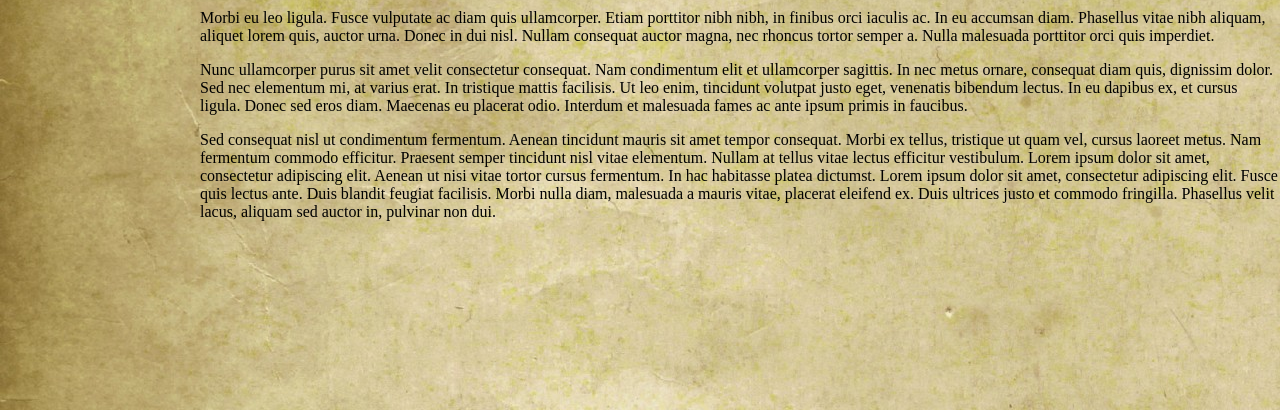
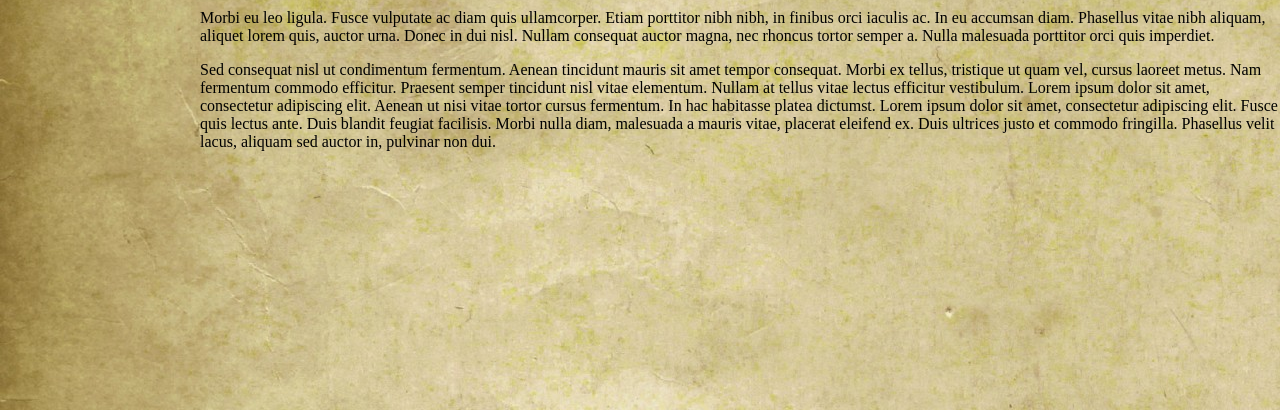
Before and after one commit to reischlago/ragos, a plain HTML site: page index.html in a window 1280 px wide. Shown: the part 390-800 px from the top of the page. Drawn offline with Linux system fonts and the light colour scheme.

Commit message:
still trying

```diff
--- a/index.html
+++ b/index.html
@@ -29,8 +29,6 @@ rel="stylesheet" >
 
 		<p>Morbi eu leo ligula. Fusce vulputate ac diam quis ullamcorper. Etiam porttitor nibh nibh, in finibus orci iaculis ac. In eu accumsan diam. Phasellus vitae nibh aliquam, aliquet lorem quis, auctor urna. Donec in dui nisl. Nullam consequat auctor magna, nec rhoncus tortor semper a. Nulla malesuada porttitor orci quis imperdiet.</p>
 
-		<p>Nunc ullamcorper purus sit amet velit consectetur consequat. Nam condimentum elit et ullamcorper sagittis. In nec metus ornare, consequat diam quis, dignissim dolor. Sed nec elementum mi, at varius erat. In tristique mattis facilisis. Ut leo enim, tincidunt volutpat justo eget, venenatis bibendum lectus. In eu dapibus ex, et cursus ligula. Donec sed eros diam. Maecenas eu placerat odio. Interdum et malesuada fames ac ante ipsum primis in faucibus.</p>
-
 		<p>Sed consequat nisl ut condimentum fermentum. Aenean tincidunt mauris sit amet tempor consequat. Morbi ex tellus, tristique ut quam vel, cursus laoreet metus. Nam fermentum commodo efficitur. Praesent semper tincidunt nisl vitae elementum. Nullam at tellus vitae lectus efficitur vestibulum. Lorem ipsum dolor sit amet, consectetur adipiscing elit. Aenean ut nisi vitae tortor cursus fermentum. In hac habitasse platea dictumst. Lorem ipsum dolor sit amet, consectetur adipiscing elit. Fusce quis lectus ante. Duis blandit feugiat facilisis. Morbi nulla diam, malesuada a mauris vitae, placerat eleifend ex. Duis ultrices justo et commodo fringilla. Phasellus velit lacus, aliquam sed auctor in, pulvinar non dui.</p>
 	</div>
 	<div id="cleardiv">
```
